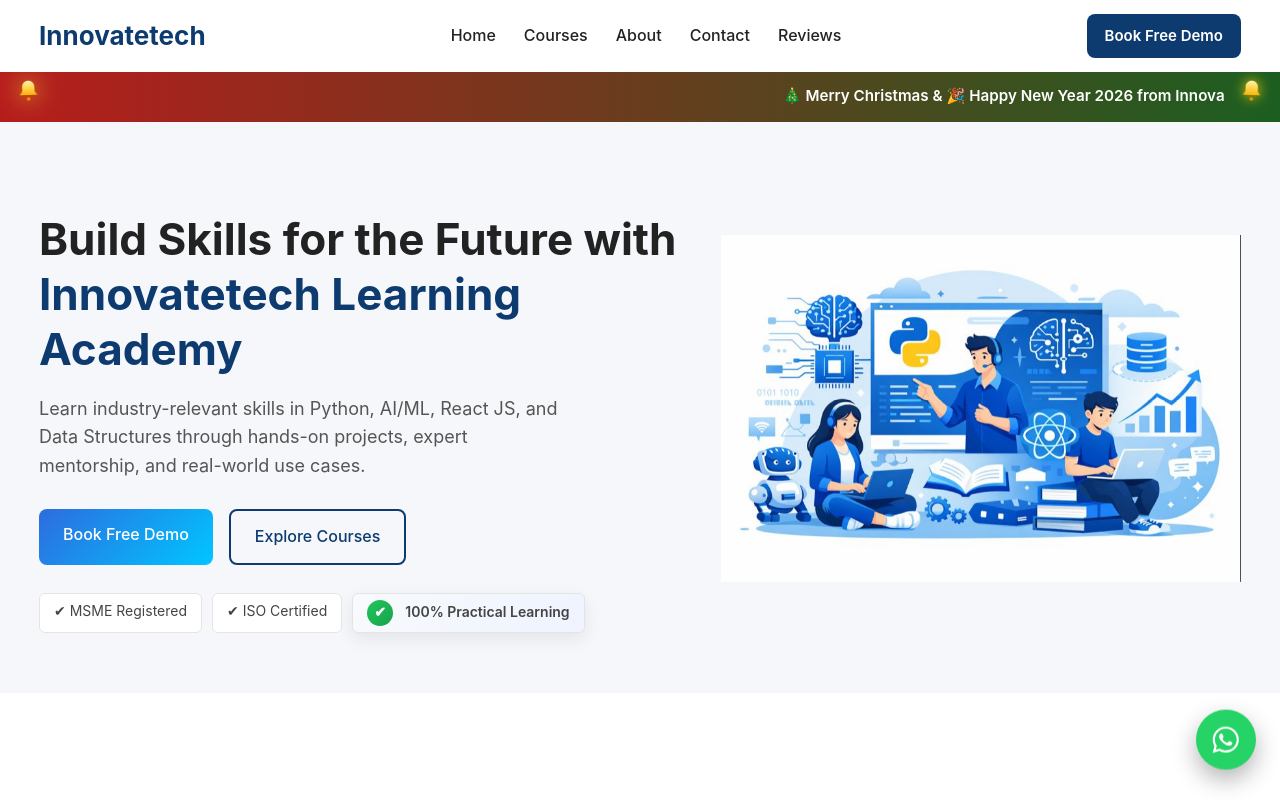
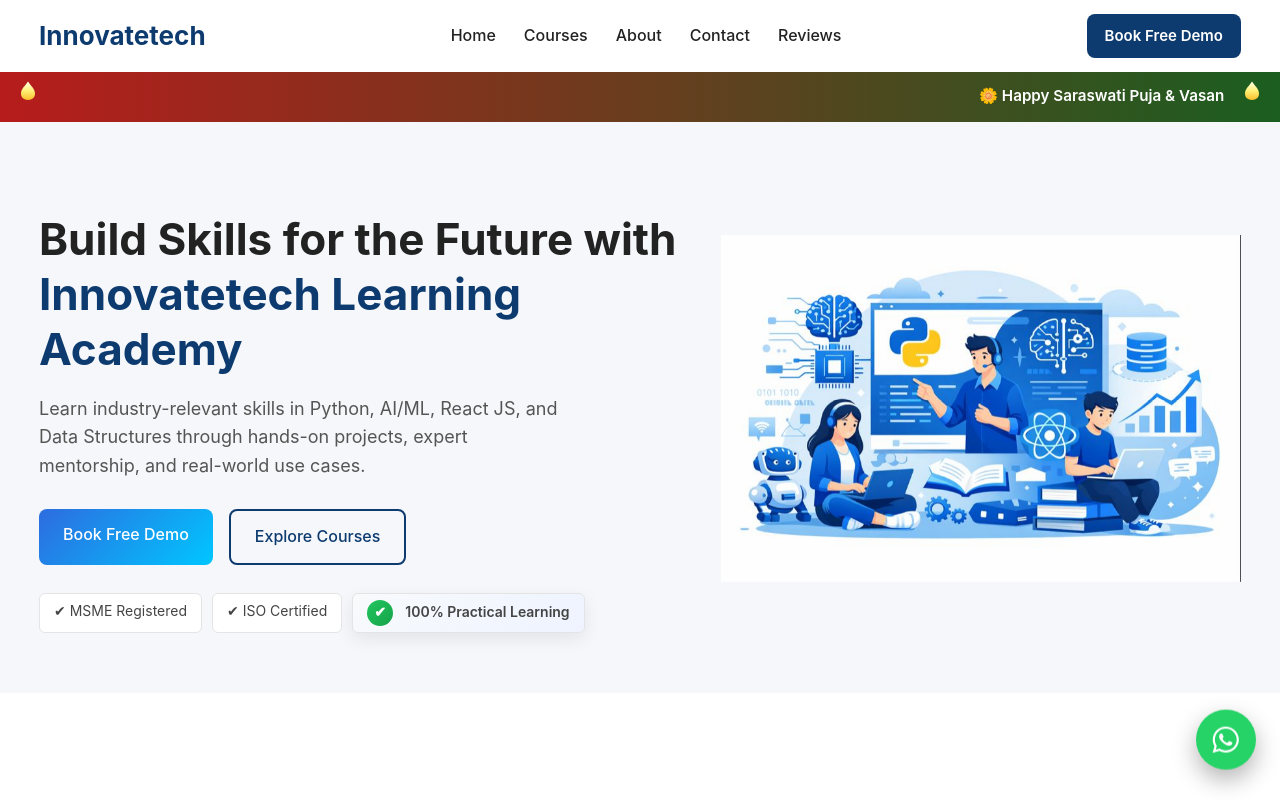
Before and after one commit to SubhojitMitra18/Innovatetech_Learning_Academy, a React (Vite) app: page / in a window 1280 px wide. Built offline with nearby package versions, Linux system fonts and the light colour scheme.

Commit message:
Update Ribbon.jsx

```diff
--- a/src/components/Ribbon/Ribbon.jsx
+++ b/src/components/Ribbon/Ribbon.jsx
@@ -1,8 +1,8 @@
 import "./Ribbon.css";
 
-const BellIcon = () => (
+const LotusIcon = () => (
   <svg
-    className="bell-svg"
+    className="lotus-svg"
     width="28"
     height="28"
     viewBox="0 0 64 64"
@@ -11,51 +11,53 @@
     aria-hidden="true"
   >
     <defs>
-      <linearGradient id="bellGradient" x1="0" y1="0" x2="0" y2="1">
-        <stop offset="0%" stopColor="#fff3b0" />
-        <stop offset="50%" stopColor="#ffd54f" />
-        <stop offset="100%" stopColor="#ffb300" />
+      <linearGradient id="lotusGradient" x1="0" y1="0" x2="0" y2="1">
+        <stop offset="0%" stopColor="#fffde7" />
+        <stop offset="50%" stopColor="#fff176" />
+        <stop offset="100%" stopColor="#fbc02d" />
       </linearGradient>
     </defs>
 
     <path
-      d="M32 6c-8 0-14 6-14 14v8c0 3-2 6-4 8l-2 3h40l-2-3c-2-2-4-5-4-8v-8c0-8-6-14-14-14z"
-      fill="url(#bellGradient)"
+      d="M32 8c6 10 16 16 16 28 0 8-6 14-16 14s-16-6-16-14c0-12 10-18 16-28z"
+      fill="url(#lotusGradient)"
     />
-    <circle cx="32" cy="48" r="4" fill="#ff8f00" />
   </svg>
 );
 
 const Ribbon = () => {
   return (
     <div className="ribbon">
-      {/* Left ringing bell */}
-      <div className="ribbon-deco bell-left">
-        <BellIcon />
+      {/* Left lotus */}
+      <div className="ribbon-deco lotus-left">
+        <LotusIcon />
       </div>
 
       {/* Marquee */}
       <div className="ribbon-marquee">
         <div className="ribbon-track">
-          🎄 Merry Christmas & 🎉 Happy New Year 2026 from Innovatetech Learning Academy!
+          🌼 Happy Saraswati Puja & Vasant Panchami 🌼
+          May Maa Saraswati bless you with wisdom, learning & creativity
+          at Innovatetech Learning Academy
 
           <a href="#courses" className="ribbon-cta glitter-cta">
-            Explore Courses
+            Start Learning
           </a>
 
           <span className="ribbon-gap" />
 
-          🎄 Merry Christmas & 🎉 Happy New Year 2026 from Innovatetech Learning Academy!
+          🌼 Happy Saraswati Puja & Vasant Panchami 🌼
+          Empower your future with knowledge
 
           <a href="#contact" className="ribbon-cta glitter-cta">
-            Enroll Now
+            Enroll Today
           </a>
         </div>
       </div>
 
-      {/* Right ringing bell */}
-      <div className="ribbon-deco bell-right">
-        <BellIcon />
+      {/* Right lotus */}
+      <div className="ribbon-deco lotus-right">
+        <LotusIcon />
       </div>
     </div>
   );
```
